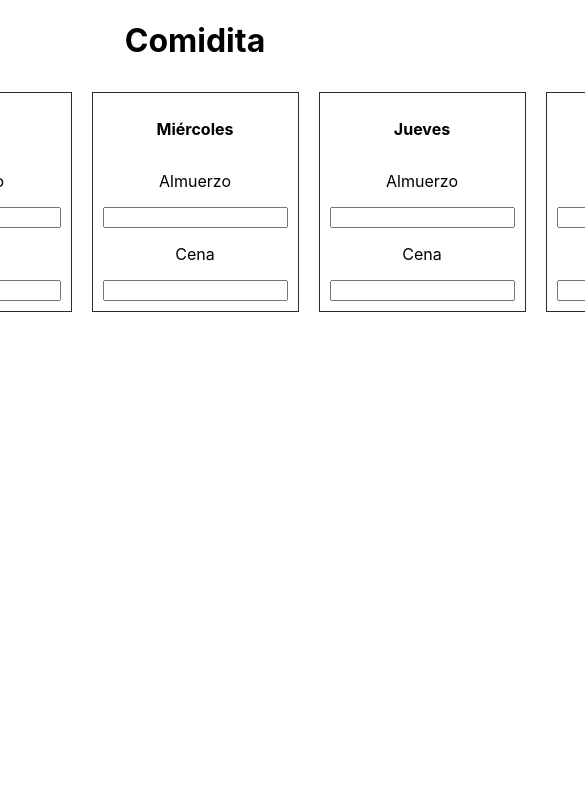
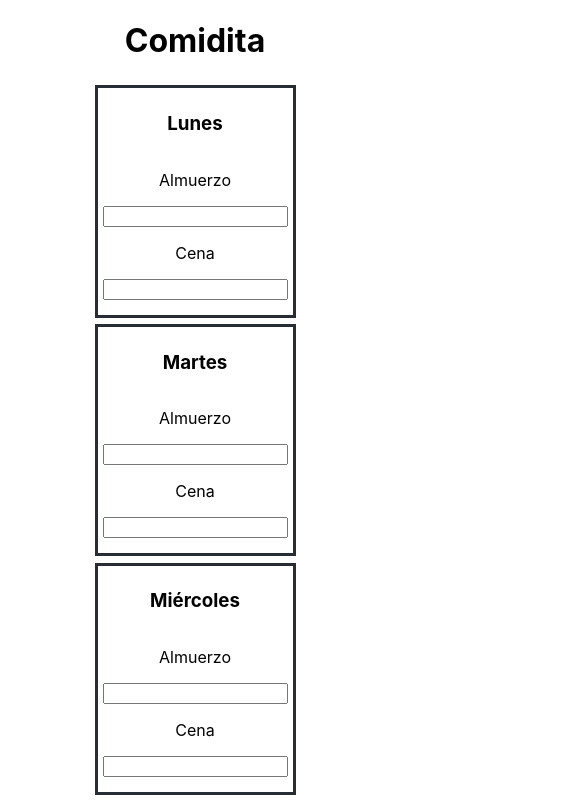
Before and after one commit to martinferrarese/comidita-app-react, a React (Create React App) app in the folder comidita/: page / in a window 390 px wide. Shown: the top 800 px of the page, 585 px wide, since content can reach past the window. Built offline with nearby package versions, Linux system fonts and the light colour scheme.

Commit message:
Mejora aspectos visuales como el responsive

```diff
--- a/comidita/src/App/Calendar/Calendar.css
+++ b/comidita/src/App/Calendar/Calendar.css
@@ -2,3 +2,9 @@
     display: flex;
     flex-direction: row;
 }
+
+@media (max-width: 1000px) {
+    .Calendar {
+        flex-direction: column;
+    }
+}
--- a/comidita/src/App/Calendar/Day/Day.css
+++ b/comidita/src/App/Calendar/Day/Day.css
@@ -1,12 +1,16 @@
 .DayOfTheWeek {
     display: flex;
     flex-direction: column;
-    margin: 10px;
+    margin: 0.2em;
     border: #282c34;
-    border-width: 1px;
+    border-width: 3px;
     border-style: solid;
-    padding: 10px;
+    padding: 5px;
     min-width: 80px;
     align-items: center;
     justify-content: center;
 }
+
+.dinner-input {
+    margin-bottom: 10px;
+}
--- a/comidita/src/App/Calendar/Day/Day.tsx
+++ b/comidita/src/App/Calendar/Day/Day.tsx
@@ -10,9 +10,7 @@ const Day = ({ day }: DayType) => {
 
     return (
         <div className='DayOfTheWeek'>
-            <p>
-                <b>{day}</b>
-            </p>
+            <h3>{day}</h3>
             <p>Almuerzo</p>
             <input
                 name="lunch"
@@ -24,6 +22,7 @@ const Day = ({ day }: DayType) => {
                 name="dinner"
                 value={dinner}
                 onChange={(e) => saveDinner(e.target.value)}
+                className="dinner-input"
             />
         </div>
     )
```
Also changed, not shown: comidita/src/index.css (line endings or trailing spaces).
